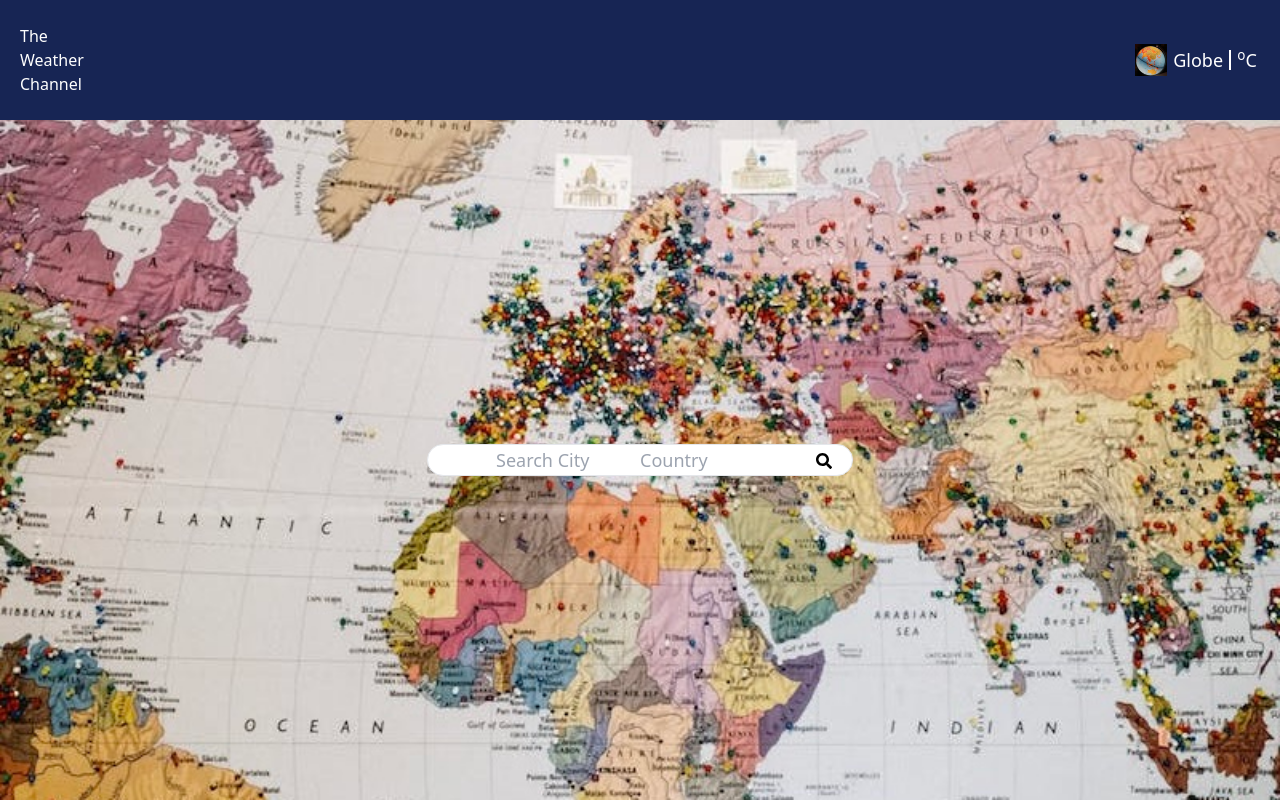
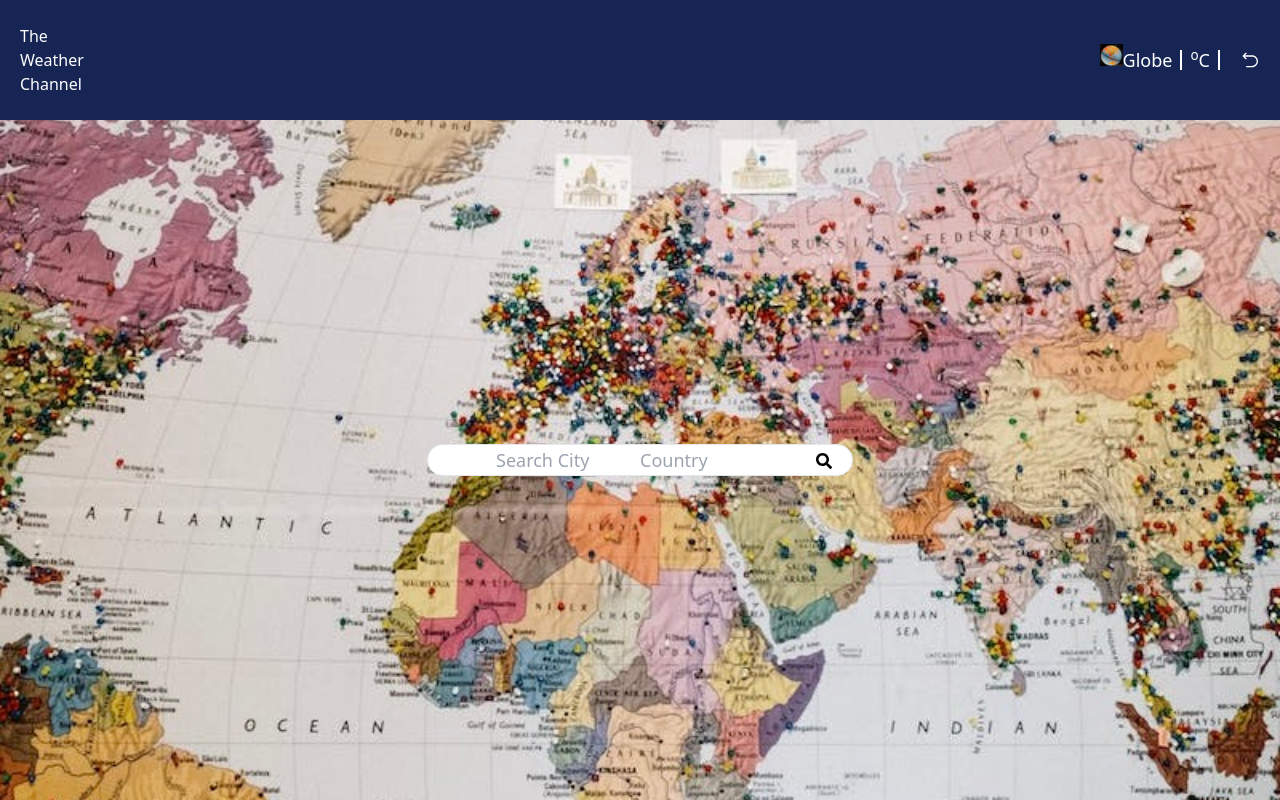
Before and after one commit to offiong-funmilola/Weather-App, a React (Create React App) app: page / in a window 1280 px wide. Built offline with nearby package versions, Linux system fonts and the light colour scheme.

Commit message:
Reset added

```diff
--- a/src/Components/Main.jsx
+++ b/src/Components/Main.jsx
@@ -25,7 +25,6 @@ function Main() {
             return (<MdSunny className='text-white text-12xl'/>)
         }
     }
-    console.log(geoData)
     return (
         <Fragment>
             {isLoading &&
@@ -47,7 +46,7 @@ function Main() {
                     <div className='row-start-1 row-end-7 col-start-1 col-end-5 bg-gradient-to-r bg-cyan-600 to-cyan-200 rounded-lg'>
                         <div className='w-full h-10 bg-cyan-900 rounded-t-lg flex justify-around items-center gap-1 px-5'>
                             <div className='w-4/5'>
-                                <p className='font-sans text-lg font-bold text-white'>{storedLocation.city}, {storedLocation.country}</p>
+                                <p className='font-sans text-lg font-bold text-white'>{storedLocation.city}{storedLocation.country ? `, ${storedLocation.country}` : ''}</p>
                             </div>
                             <button className="button" onClick={handleSubmit}>
                                 <MdRefresh className='text-white text-xl'/>
@@ -67,10 +66,9 @@ function Main() {
                             </div>
                         </div>
                     </div>
-                    {/* <div className='row-start-4 row-end-7 col-start-1 col-end-5 bg-white rounded-lg'></div> */}
                     <div className='row-start-1 row-end-7 col-span-6 bg-white rounded-lg grid grid-cols-1 grid-rows-4 gap-2 pt-1'>
                         <div className='row-span-1'>
-                            <h3 className='font-sans text-xl font-semibold ml-5'>Weather Today in {storedLocation.city}, {storedLocation.country}</h3>
+                            <h3 className='font-sans text-xl font-semibold ml-5'>Weather Today in {storedLocation.city}{storedLocation.country ? `, ${storedLocation.country}` : ''}</h3>
                             <h1 className='font-sans text-4xl font-bold ml-7'>{geoData.main.feels_like}<sup>o</sup></h1>
                             <p className='font-sans text-xl ml-7'>Feels Like</p>
                         </div>
--- a/src/Components/Menu.jsx
+++ b/src/Components/Menu.jsx
@@ -1,11 +1,12 @@
 import React from 'react'
 import globe from './Assets/globe.jpeg'
 import {FaSearch} from 'react-icons/fa'
+import {RxReset} from 'react-icons/rx'
 import WeatherContext from '../Context/WeatherContext'
 import {useContext} from 'react'
 
 function Menu() {
-    const {location, setLocation, isLoading, handleSubmit, geoData, isEmpty} = useContext(WeatherContext)
+    const {location, setLocation, isLoading, handleSubmit, handleReset, geoData, isEmpty} = useContext(WeatherContext)
   return (
     <nav className='w-full bg-blue-950 flex items-center justify-between p-5 h-menu'>
         <div className='w-20 h-15 text-white bg-inherit'>The Weather Channel</div>
@@ -16,11 +17,15 @@ function Menu() {
                 <button className='absolute top-0 right-5 translate-y-2 text-white' type="submit"><FaSearch /></button>
             </form>
         }
-        <div className='w-32 h-10 bg-inherit flex items-center justify-around'>
+        <div className='w-40 h-10 bg-inherit flex items-center justify-around'>
             <div className='w-8 h-8'><img src={globe} alt=''/></div>
             <p className='text-white text-lg'>Globe</p>
-            <div className='h-5 border border-white'></div>
+            <div className='h-5 border border-white mx-2'></div>
             <p className='text-white text-lg'><sup>o</sup>C</p>
+            <div className='h-5 border border-white mx-2'></div>
+            <button className="button" onClick={handleReset}>
+                <RxReset className='text-white text-xl ml-3'/>
+            </button>
         </div>
     </nav>
   )
--- a/src/Context/WeatherContext.jsx
+++ b/src/Context/WeatherContext.jsx
@@ -25,7 +25,6 @@ export const WeatherProvider = ({children}) => {
             body: JSON.stringify(!isEmpty(location) ? location : storedLocation)
         }).then(res => res.json())
         .then(data => {
-            console.log(data)
             if (data.cod !== "200" && data.cod !== 200) {
                 toast(firstLetterUpper(data.message))
                 return
@@ -70,8 +69,15 @@ export const WeatherProvider = ({children}) => {
         setIsLoading(false)
     }, []);
 
+    const handleReset = () => {
+        localStorage.setItem('geoData', '{}');
+        localStorage.setItem('storedLocation', '{}');
+        setGeoData({})
+        setLocation({})
+    };
+
     return (
-        <WeatherContext.Provider value={{location, setLocation, handleSubmit, geoData, storedLocation, isLoading, firstLetterUpper, isEmpty}}>
+        <WeatherContext.Provider value={{location, setLocation, handleSubmit, handleReset, geoData, storedLocation, isLoading, firstLetterUpper, isEmpty}}>
             {children}
         </WeatherContext.Provider>
     )
```
